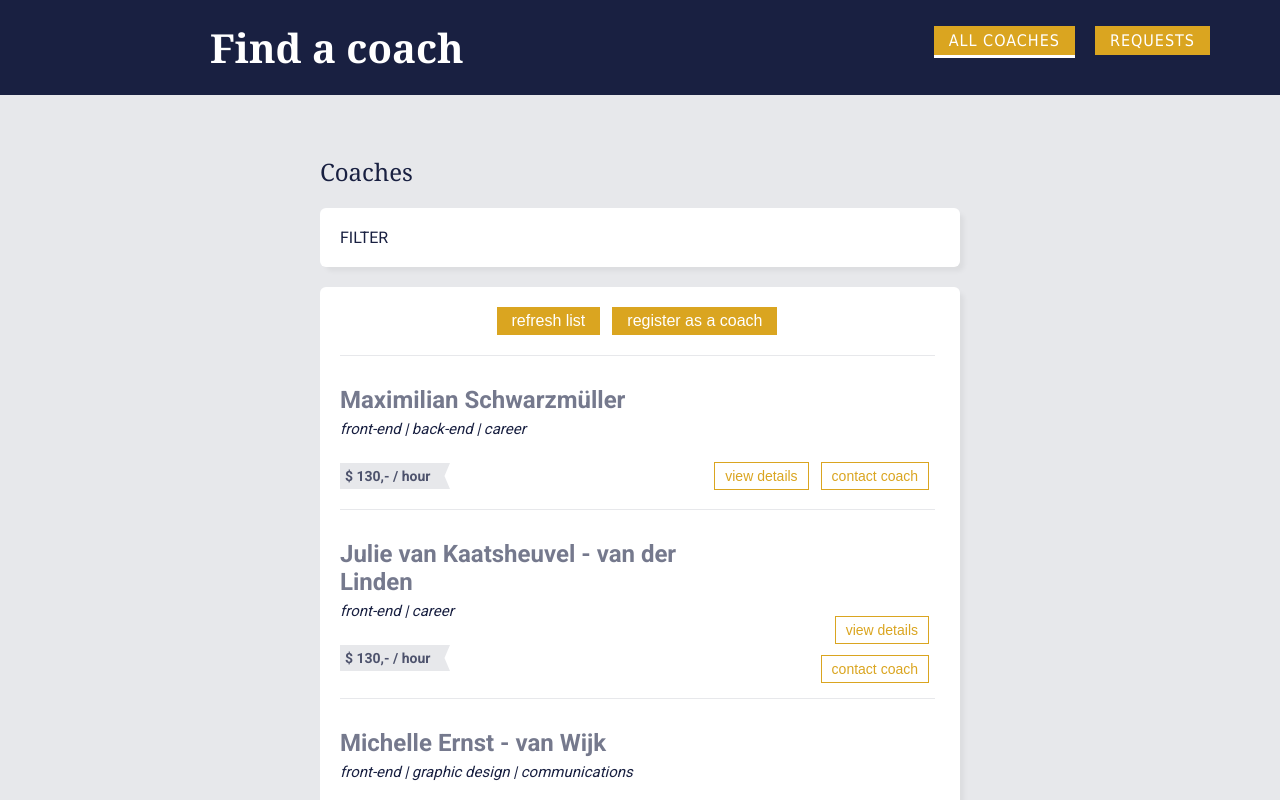
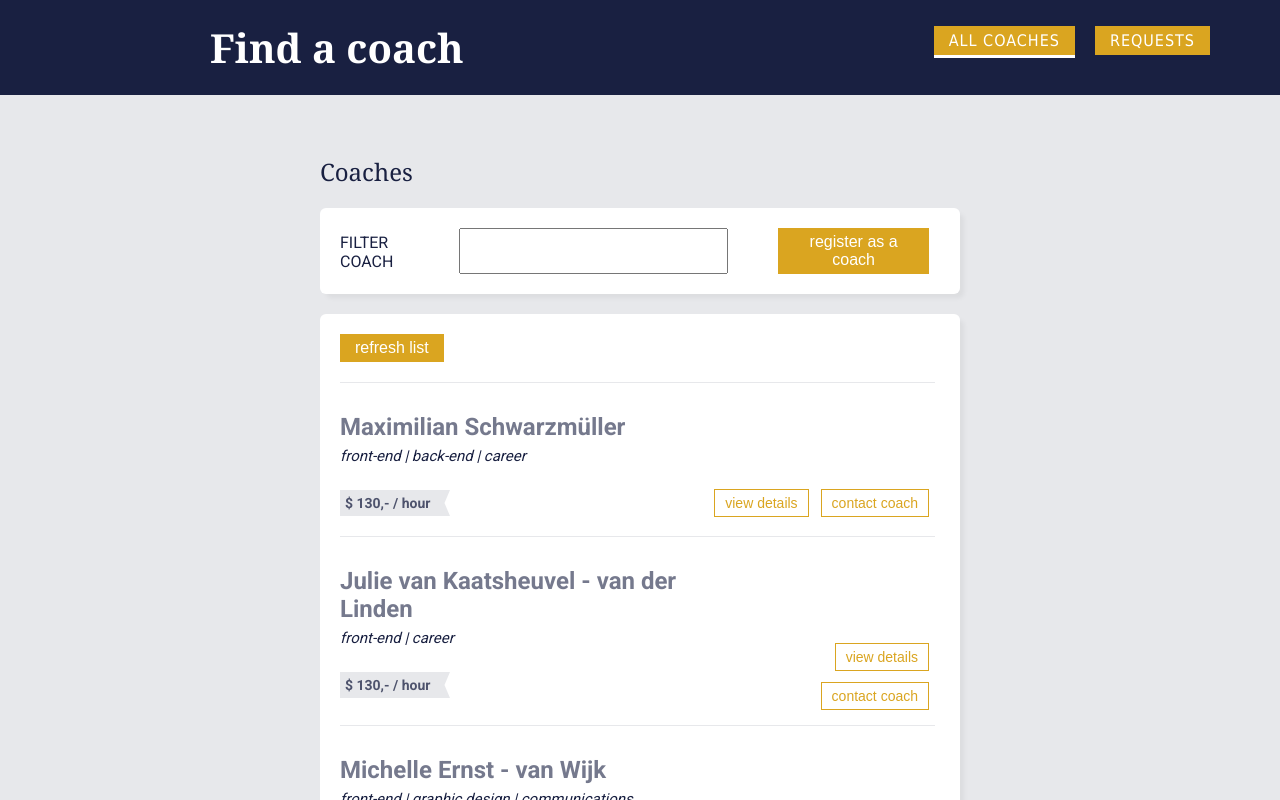
Before and after one commit to MichelleWritesCode/FindACoach, a Vue app: page /coaches in a window 1280 px wide. Built offline with nearby package versions, Linux system fonts and the light colour scheme.

Commit message:
feat: add filter option

```diff
--- a/src/pages/coaches/CoachesList.vue
+++ b/src/pages/coaches/CoachesList.vue
@@ -3,7 +3,15 @@
     <the-title>Coaches</the-title>
     <base-card>
       <section>
-        <section><h2 class="filterHeading">Filter</h2></section>
+        <section class="inline">
+          <h2 class="filterHeading">Filter coach</h2>
+          <input class="filter" type="text" v-model="filterCoach" />
+          <base-button id="register">
+            <template v-slot>
+              <router-link to="/register">register as a coach</router-link>
+            </template>
+          </base-button>
+        </section>
       </section>
     </base-card>
 
@@ -12,13 +20,6 @@
         <section class="toolbar">
           <section class="controle">
             <base-button><template v-slot>refresh list</template></base-button>
-            <base-button id="register"
-              ><template v-slot
-                ><router-link to="/register"
-                  >register as a coach</router-link
-                ></template
-              ></base-button
-            >
           </section>
         </section>
         <hr />
@@ -49,7 +50,7 @@ import BaseCard from '../../components/layout/BaseCard.vue';
 import TheTitle from '../../components/layout/TheTitle.vue';
 import CoachItem from '../../components/CoachItem.vue';
 
-import { computed } from 'vue';
+import { computed, ref } from 'vue';
 import { useStore } from 'vuex';
 
 export default {
@@ -61,11 +62,24 @@ export default {
       return store.getters['allCoaches/hasCoaches'];
     });
 
-    const filteredCoaches = computed(() => {
+    const allCoaches = computed(() => {
       return store.getters['allCoaches/coaches']; //allCoaches is the namespace of the module-coaches and coaches is the name of the getter (take a look a coaches-getters)
     });
 
-    return { filteredCoaches, hasCoaches };
+    let filterCoach = ref('');
+
+    const filteredCoaches = computed(() => {
+      return allCoaches.value.filter((coach) => {
+        return (
+          coach.firstName
+            .toLowerCase()
+            .includes(filterCoach.value.toLowerCase()) ||
+          coach.lastName.toLowerCase().includes(filterCoach.value.toLowerCase())
+        );
+      });
+    });
+
+    return { allCoaches, hasCoaches, filterCoach, filteredCoaches };
   },
 };
 </script>
@@ -73,6 +87,10 @@ export default {
 <style scoped>
 h2 {
   margin-bottom: 30px;
+}
+
+h2.filterHeading {
+  margin-top: 5px;
 }
 
 hr {
@@ -86,14 +104,26 @@ ul {
   margin-top: 0;
 }
 
+.inline {
+  display: flex;
+  flex-wrap: nowrap;
+  margin-right: 5px;
+  justify-content: space-between;
+}
+
+.filter {
+  width: 300px;
+}
+
 .filterHeading {
   margin: 0;
+  margin-right: 25px;
 }
 
 .toolbar {
   display: flex;
   margin-bottom: 20px;
-  justify-content: center;
+  justify-content: flex-start;
 }
 
 .toolbar h2,
@@ -103,7 +133,7 @@ ul {
 }
 
 button#register {
-  margin-left: 12px;
+  margin-left: 50px;
   margin-right: 6px;
 }
 </style>
```
